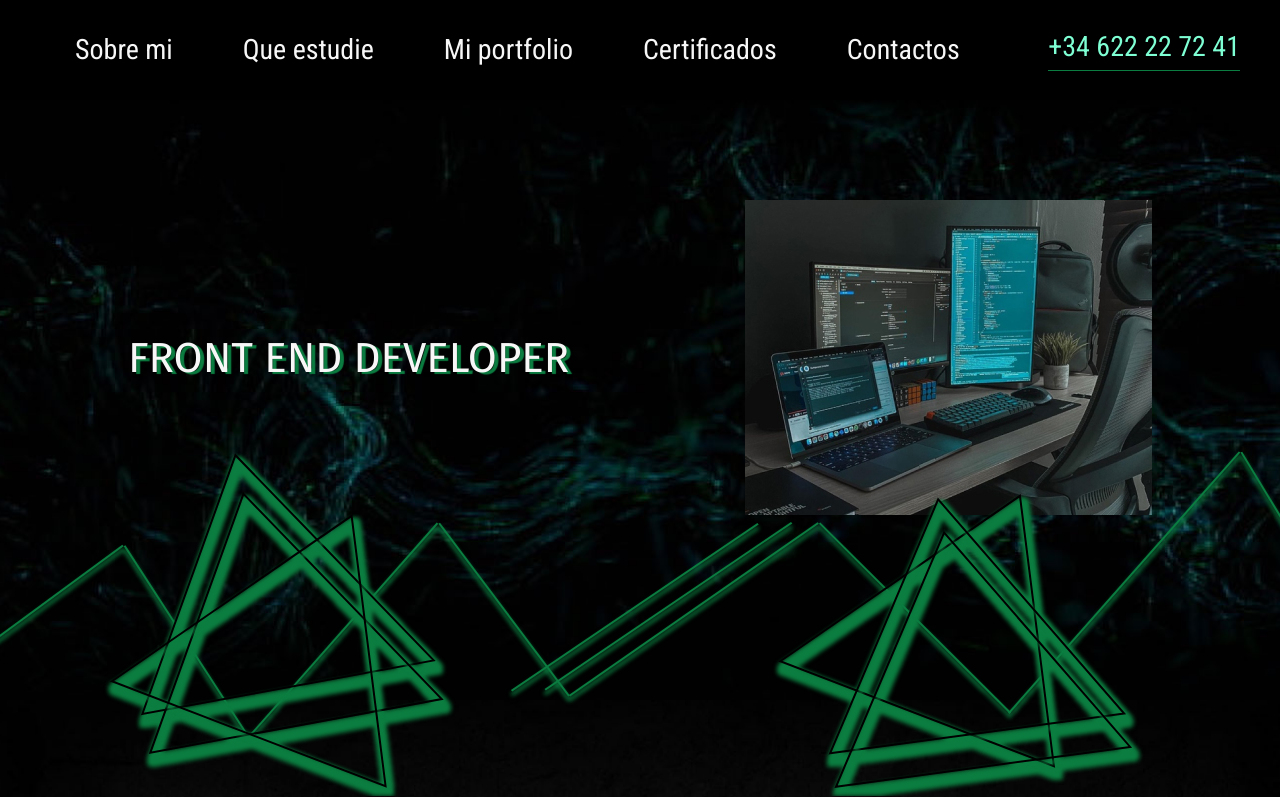
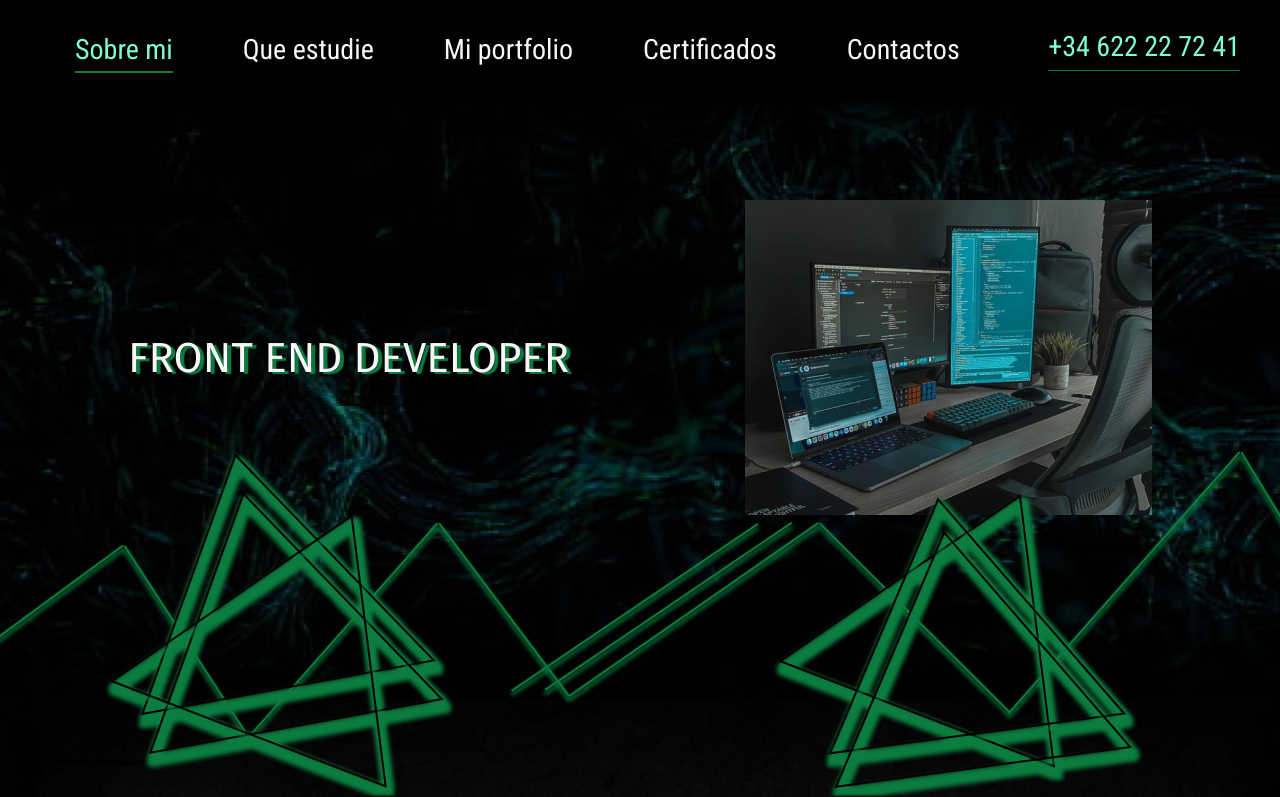
Before and after one commit to IB-art/Portfolio, a plain HTML site: page index.html in a window 1280 px wide. Shown: the top 797 px of the page. Drawn offline with nearby package versions, Linux system fonts and the light colour scheme.

Commit message:
Add files via upload

```diff
--- a/css/style.css
+++ b/css/style.css
@@ -57,7 +57,7 @@ body {
   transition: all 0.5s;
   border-bottom: 2px solid transparent;
 }
-
+.menu__list-link--active,
 .menu__list-link:hover {
   border-bottom: 2px solid #0b7d40;
   color: #7fffd4;
@@ -273,6 +273,10 @@ img.mfp-img {
   padding-bottom: 50px;
   padding-top: 50px;
 }
+
+.footer__inner {
+  margin-left: 80px;
+}
 .footer__menu-list {
   display: flex;
   justify-content: space-between;
--- a/index.html
+++ b/index.html
@@ -22,7 +22,7 @@
         <nav class="menu">
           <button class="menu__btn"></button>
           <ul class="menu__list">
-            <li class="menu__item"><a class="menu__list-link" href="#sobre mi">Sobre mi</a></li>
+            <li class="menu__item"><a class="menu__list-link menu__list-link--active" href="#sobre mi">Sobre mi</a></li>
             <li class="menu__item"><a class="menu__list-link" href="#estudie">Que estudie</a></li>
             <li class="menu__item"><a class="menu__list-link" href="#portfolio">Mi portfolio</a></li>
             <li class="menu__item"><a class="menu__list-link" href="#certificados">Certificados</a></li>
```
